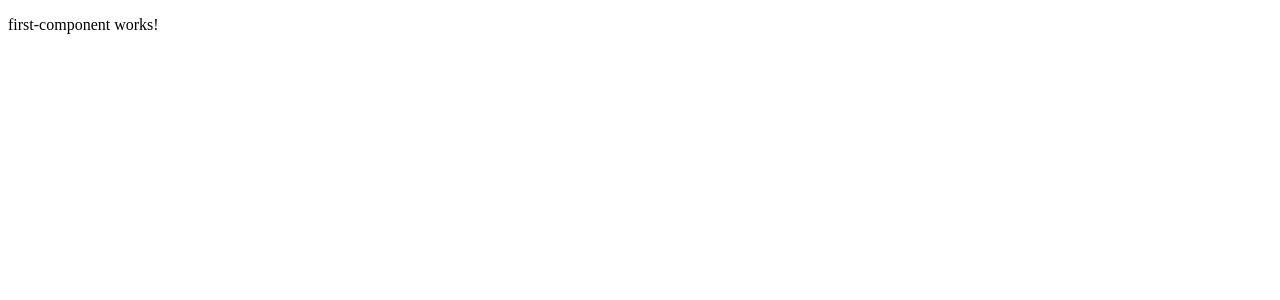
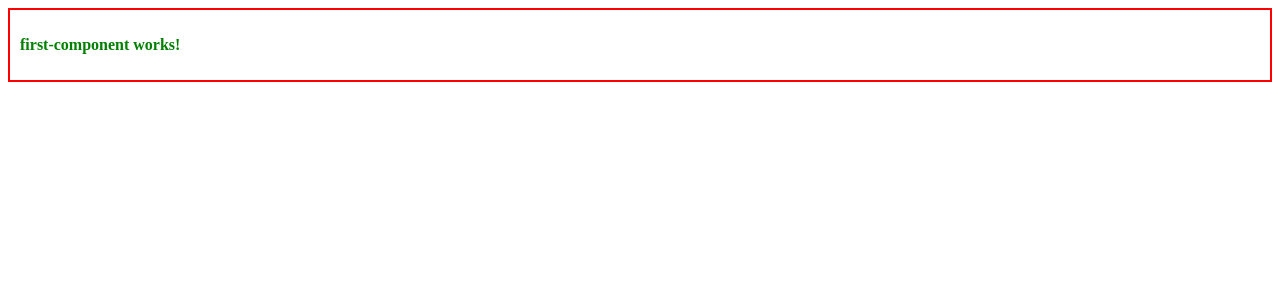
Before and after one commit to SysoievB/angular_metanit_tutorial, an Angular app: page / in a window 1280 px wide. Shown: the top 300 px of the page. Built offline with nearby package versions, Linux system fonts and the light colour scheme.

Commit message:
Added styles for the first component

```diff
--- a/src/first-component/first-component.css
+++ b/src/first-component/first-component.css
@@ -0,0 +1,10 @@
+p {
+  color: green;
+  font-weight: bold;
+}
+/*host - apply styles to the component’s root tag, not just its inner HTML*/
+:host {
+  display: block;
+  border: 2px solid red;
+  padding: 10px;
+}
```
